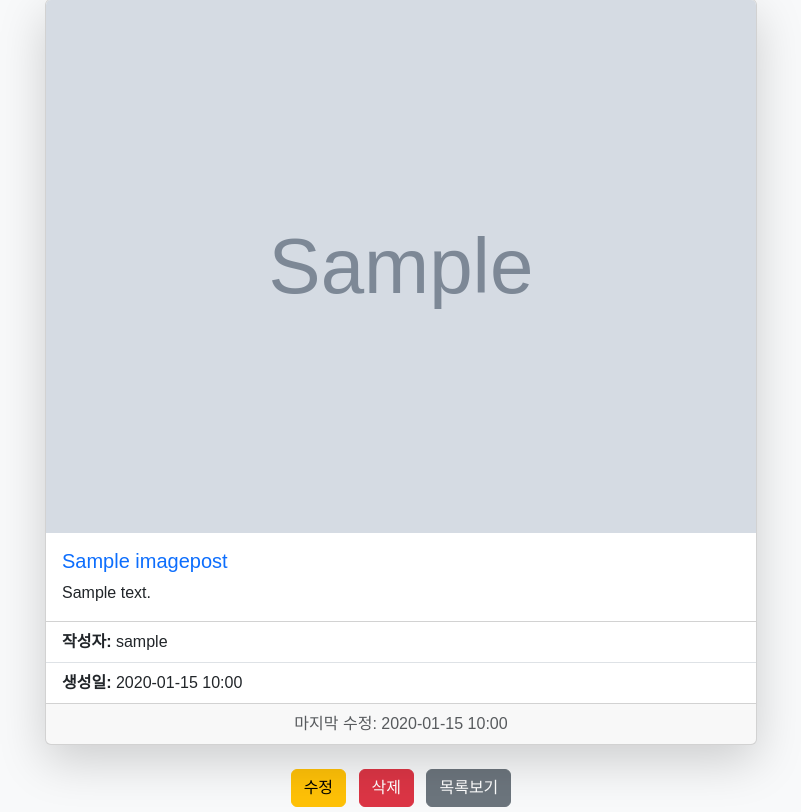
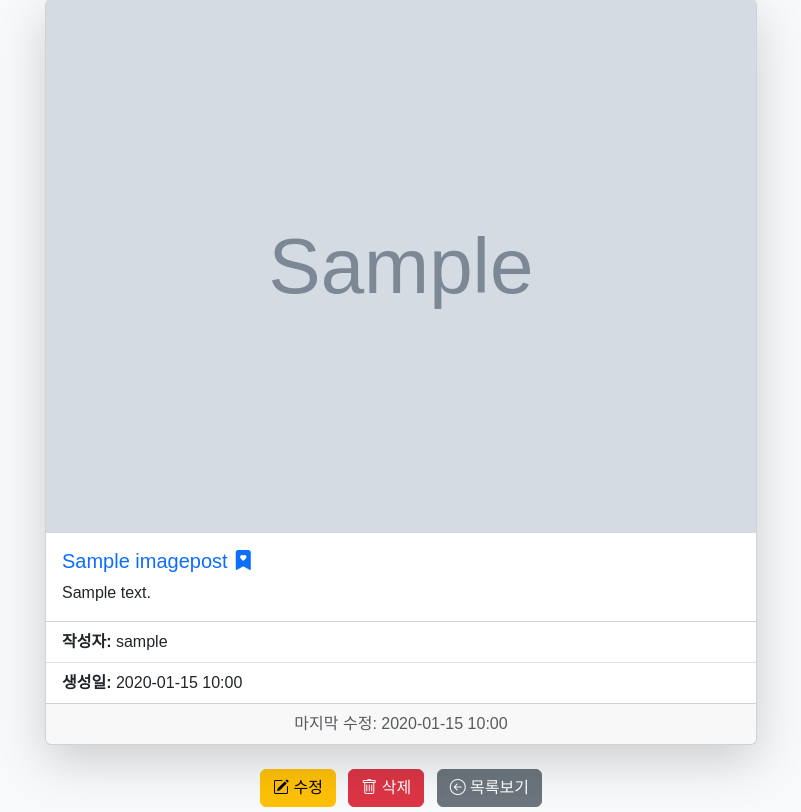
Before and after one commit to mungwanwoo/Django_tutorial_3_Site, a Django app: page /imageapp/image/1 in a window 1280 px wide. Shown: the part 173-985 px from the top of the page, without its empty margins (239-1040 px from the left). Run offline with Django 5.2, Linux system fonts and the light colour scheme; a user stored in the database is signed in; tables that the repository leaves empty hold one stand-in row (values such as "Sample post"); grey boxes marked "Sample" are stand-in pictures.

Commit message:
장고 기본 기능을 사용한 구독기능

```diff
--- a/config/templates/base.html
+++ b/config/templates/base.html
@@ -5,6 +5,7 @@
     <meta name="viewport" content="width=device-width, initial-scale=1.0">
     <title>{% block title %}Base Page{% endblock %}</title>
     <link href="https://cdn.jsdelivr.net/npm/bootstrap@5.3.3/dist/css/bootstrap.min.css" rel="stylesheet" integrity="sha384-QWTKZyjpPEjISv5WaRU9OFeRpok6YctnYmDr5pNlyT2bRjXh0JMhjY6hW+ALEwIH" crossorigin="anonymous">
+    <link rel="stylesheet" href="https://cdn.jsdelivr.net/npm/bootstrap-icons@1.11.3/font/bootstrap-icons.min.css">
     {% block extra-style %}{% endblock %}
     <style>
         body {
--- a/imageapp/models.py
+++ b/imageapp/models.py
@@ -9,7 +9,7 @@ class ImagePost(models.Model):
     create_at=models.DateTimeField(auto_now_add=True, verbose_name='작성일')
     update_at = models.DateTimeField(auto_now=True, verbose_name='수정일')
     author=models.ForeignKey('auth.User', on_delete=models.CASCADE, verbose_name='작성자')
-
+    subscribers = models.ManyToManyField('auth.User', related_name='subscribed_posts', blank=True, verbose_name='구독자')
     class Meta:
         ordering=['-create_at']
         verbose_name = '이미지 게시글'
@@ -24,3 +24,12 @@ class ImagePost(models.Model):
         if self.image:
             self.image.delete()
             super().delete( *args, **kwargs)
+
+    def subscribe(self, user):
+        self.subscribers.add(user)
+
+    def unsubscribe(self, user):
+        self.subscribers.remove(user)
+
+    def is_subscribed(self, user):
+        return self.subscribers.filter(id=user.id).exists()
--- a/imageapp/templates/imageapp/image_detail.html
+++ b/imageapp/templates/imageapp/image_detail.html
@@ -7,7 +7,19 @@
             <div class="card shadow-lg">
                 <img src="/media/{{ image.image }}" class="card-img-top" alt="{{ image.title }}">
                 <div class="card-body">
-                    <h5 class="card-title text-primary">{{ image.title }}</h5>
+                    <h5 class="card-title text-primary">{{ image.title }}
+                        {% if is_susbcribed %}
+                    <a href="{% url 'imageapp:toggle_subscribe' image.id %}" >
+                        <i class="bi bi-bookmark-heart-fill"></i>
+                    </a>
+                    {% else %}
+                    <a href="{% url 'imageapp:toggle_subscribe' image.id %}" >
+                        <i class="bi bi-bookmark-heart"></i>
+                    </a>
+                    {% endif %}
+
+
+                    </h5>
                     <p class="card-text">{{ image.description }}</p>
                 </div>
                 <ul class="list-group list-group-flush">
@@ -31,10 +43,22 @@
                 <a href="{% url 'imageapp:image_delete' image.id %}" class="btn btn-danger me-2">
                     <i class="bi bi-trash"></i> 삭제
                 </a>
+                {% else %}
+                    {% if is_susbcribed %}
+                    <a href="{% url 'imageapp:toggle_subscribe' image.id %}" class="btn btn-secondary me-2">
+                        <i class="bi bi-trash"></i> 구독취소
+                    </a>
+                    {% else %}
+                    <a href="{% url 'imageapp:toggle_subscribe' image.id %}" class="btn btn-secondary me-2">
+                        <i class="bi bi-trash"></i> 구독하기
+                    </a>
+                    {% endif %}
+
                 {% endif %}
                 <a href="{% url 'imageapp:index' %}" class="btn btn-secondary">
                     <i class="bi bi-arrow-left-circle"></i> 목록보기
                 </a>
+
             </div>
         </div>
     </div>
--- a/imageapp/urls.py
+++ b/imageapp/urls.py
@@ -10,4 +10,6 @@ urlpatterns = [
     path('image/<int:image_id>', views.image_detail, name='image_detail'),
     path('image/<int:image_id>/edit/', views.image_edit, name='image_edit'), # 이미지 편집(update)
     path('image/<int:image_id>/delete/', views.image_delete, name='image_delete'),
+    path('image/<int:image_id>/toggle_subscribe', views.toggle_subscribe, name='toggle_subscribe'),
+
 ]
--- a/imageapp/views.py
+++ b/imageapp/views.py
@@ -13,7 +13,8 @@ def index(request):
 # detail
 def  image_detail(request, image_id):
     image = get_object_or_404(ImagePost, pk=image_id)
-    context = {'image':image}
+    context = {'image':image, 'is_susbcribed':image.is_subscribed(request.user)}
+
     return render(request, 'imageapp/image_detail.html', context)
 # 새 게시글
 @login_required
@@ -53,3 +54,13 @@ def image_delete(request, image_id):
     image_post = get_object_or_404(ImagePost, pk=image_id)
     image_post.delete()
     return redirect('imageapp:index')
+
+
+
+def toggle_subscribe(request,image_id):
+    image_post = get_object_or_404(ImagePost, pk=image_id)
+    if image_post.is_subscribed(request.user):
+        image_post.unsubscribe(request.user)
+    else:
+        image_post.subscribe(request.user)
+    return redirect('imageapp:image_detail',image_id)
```
Also changed, not shown: imageapp/migrations/0003_imagepost_subscribers.py (added), media/lion_images/너구리.jpg (added), media/lion_images/여우.jpg (added), media/lion_images/쿼카.jpg (added), media/lion_images/판다.jpg (added), media/lion_images/호랑이.jpg (added).
